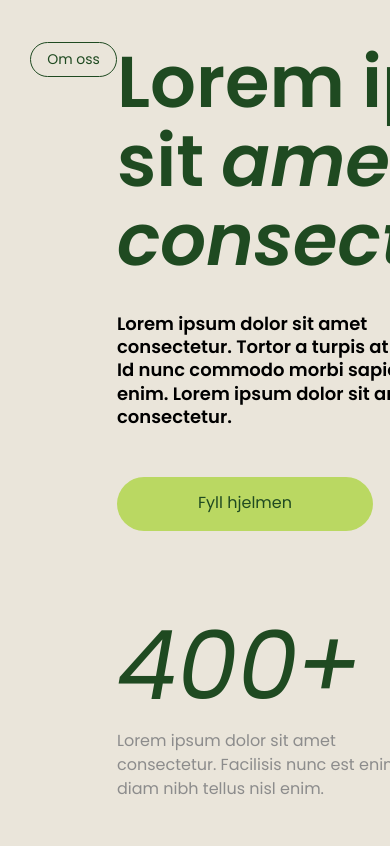
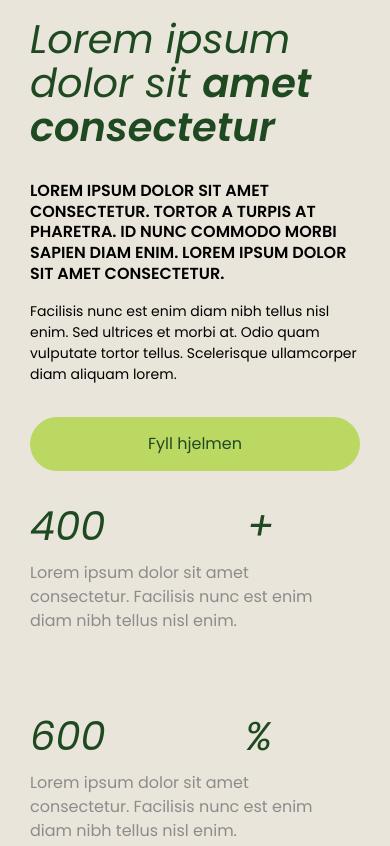
Before and after one commit to IhorRykun/baneservice, a website built with Parcel: page src/index.html in a window 390 px wide. Shown: the part 2630-3476 px from the top of the page. Built offline with nearby package versions, Linux system fonts and the light colour scheme.

Commit message:
update mobile version

```diff
--- a/src/sass/_media.scss
+++ b/src/sass/_media.scss
@@ -151,3 +151,89 @@
     display: block;
   }
 }
+
+.about {
+  @media screen and (max-width: 767px) {
+    padding-top: 80px;
+  }
+
+  &__wrapper-flex {
+    @media screen and (max-width: 767px) {
+      flex-direction: column;
+    }
+  }
+  &__container-right {
+    @media screen and (max-width: 767px) {
+      width: 100%;
+      margin-top: 20px;
+    }
+  }
+  &--text-1 {
+    @media screen and (max-width: 767px) {
+      font-size: 16px;
+      line-height: 130%;
+      margin-bottom: 16px;
+      font-weight: 600;
+      text-transform: uppercase;
+    }
+  }
+  &--text-2 {
+    @media screen and (max-width: 767px) {
+      font-size: 14px;
+      line-height: 150%;
+      font-weight: 400;
+    }
+  }
+  &__button-right {
+    @media screen and (max-width: 767px) {
+      width: 100%;
+      margin-top: 32px;
+      font-style: normal;
+      line-height: 140%;
+    }
+  }
+  &__number__list {
+    @media screen and (max-width: 767px) {
+      margin-top: 32px;
+      display: flex;
+      flex-direction: column;
+    }
+  }
+
+  &__number__item {
+    @media screen and (max-width: 767px) {
+    }
+    &-title {
+      @media screen and (max-width: 767px) {
+        margin-bottom: 12px;
+        font-size: 40px;
+        font-weight: 400;
+        font-style: italic;
+      }
+    }
+  }
+}
+.about__container-right-title {
+  @media screen and (max-width: 767px) {
+    font-size: 40px;
+    line-height: 110%;
+    font-style: italic;
+    font-weight: 400;
+    width: 100%;
+  }
+
+  &-span {
+    @media screen and (max-width: 767px) {
+      font-size: 40px;
+      line-height: 110%;
+      font-style: bold;
+      font-weight: 600;
+      width: 100%;
+    }
+  }
+}
+.container-text-flex {
+  @media screen and (max-width: 767px) {
+    display: block;
+  }
+}
```
